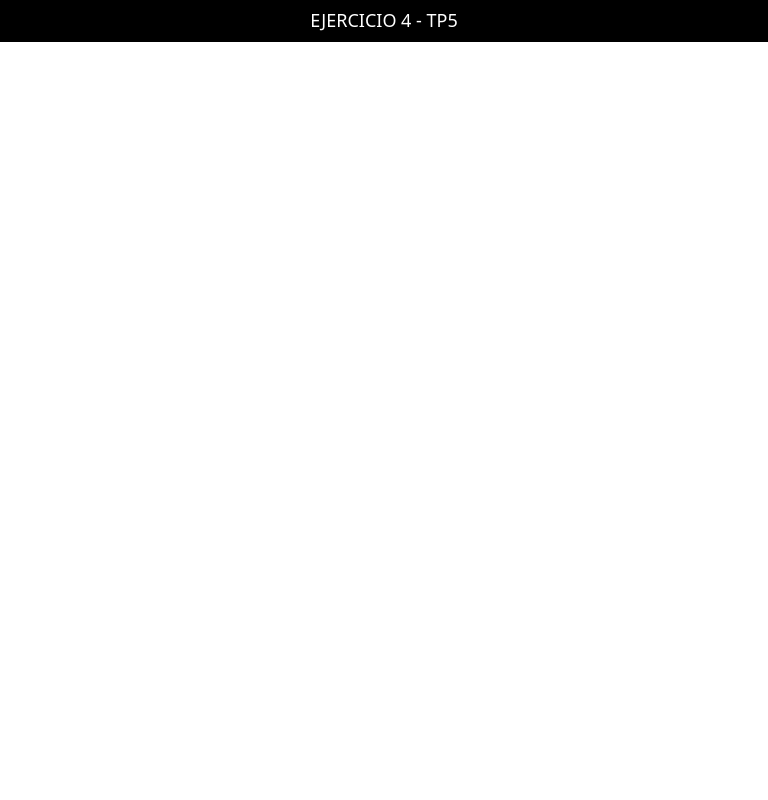
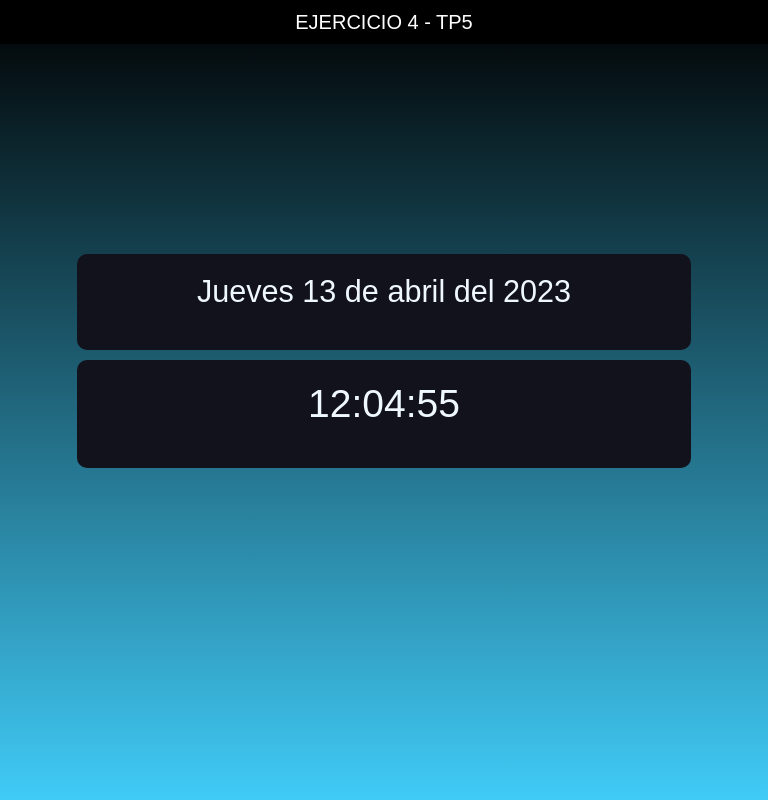
Before and after one commit to agustinbaza/EJ-4-JS, a plain HTML site: page index.html in a window 768 px wide. Drawn offline with nearby package versions, Linux system fonts and the light colour scheme; a web font is replaced by a local one.

Commit message:
termine el maquetado y quedo responsive

```diff
--- a/css/style.css
+++ b/css/style.css
@@ -1,11 +1,74 @@
+@import url("https://fonts.googleapis.com/css2?family=Anuphan&family=Arvo&family=Bebas+Neue&family=Black+Han+Sans&family=Londrina+Outline&family=Montserrat:wght@300&family=Open+Sans&family=Orbitron&family=Poppins&family=Roboto:wght@300&family=Work+Sans:wght@500&display=swap");
+
 * {
-    margin: 0px;
-    border: 0px;
-    font-size: 18px;
+  margin: 0px;
+  border: 0px;
+  font-size: 20px;
+  font-family: "Anuphan", sans-serif;
+}
+
+.navbar {
+  padding: 10px;
+  display: flex;
+  justify-content: center;
+}
+
+body {
+  min-height: 100vh;
+  background-color: #000000;
+  background-image: linear-gradient(180deg, #000000 0%, #40cbf7 100%);
+}
+
+.contenedores {
+  padding: 15px;
+  background-color: #12121c;
+  color: aliceblue;
+  margin-top: 10px;
+  width: 30%;
+  text-align: center;
+  display: flex;
+  justify-content: center;
+  border-radius: 10px;
+}
+
+.acomodar {
+  display: flex;
+  flex-direction: column;
+  align-items: center;
+  margin-top: 150px;
+}
+
+/* dispositivos small */
+
+@media all and (max-width: 767px) {
+  .contenedores {
+    padding: 15px;
+    background-color: #12121c;
+    color: aliceblue;
+    margin-top: 10px;
+    width: 80%;
+    text-align: center;
+    border-radius: 10px;
+  }
+}
+
+/* dispositivos medium */
+
+@media all and (min-width: 768px) and (max-width: 991px) {
+  .contenedores {
+    padding: 15px;
+    background-color: #12121c;
+    color: aliceblue;
+    margin-top: 10px;
+    width: 80%;
+    text-align: center;
+    border-radius: 10px;
   }
 
-.navbar {
-    padding: 10px;
+  .acomodar {
     display: flex;
-    justify-content: center;
+    flex-direction: column;
+    align-items: center;
+    margin-top: 200px;
   }
+}
--- a/index.html
+++ b/index.html
@@ -32,7 +32,15 @@
     </header>
 
     <main>
+      <section class="acomodar">
+        <article class="contenedores">
+          <p class="fs-3" id="fecha">Jueves 13 de abril del 2023</p>
+        </article>
 
+        <article class="contenedores">
+          <p class="fs-1" id="hora">12:04:55</p>
+        </article>
+      </section>
     </main>
 
     <script
```
